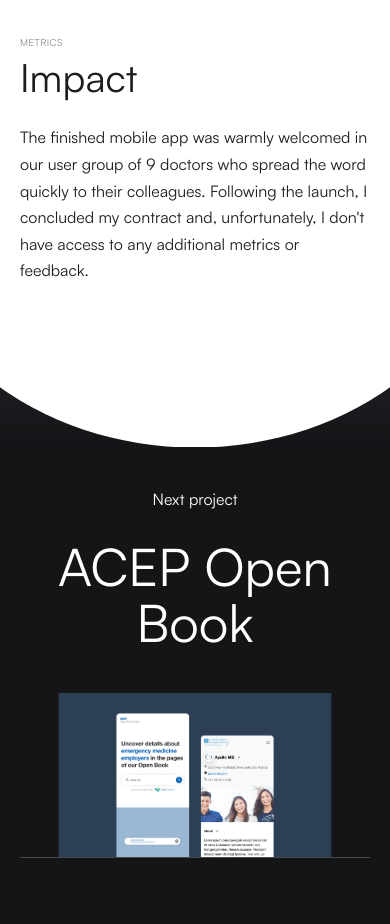
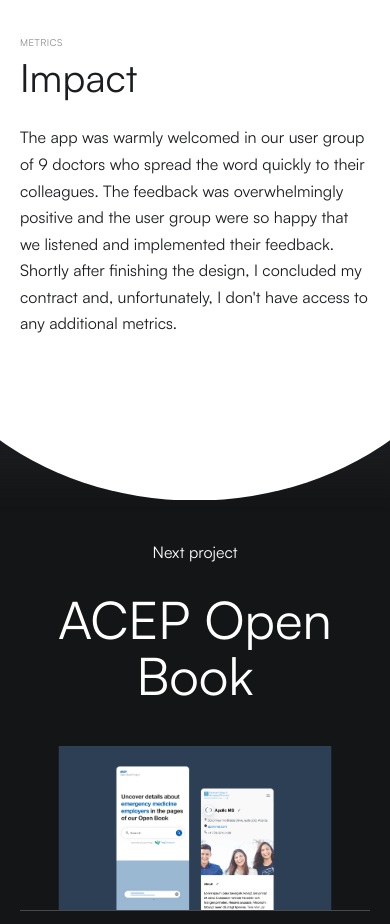
Before and after one commit to susimaestro/Design-website23, a website: page swapee.html in a window 390 px wide. Shown: the part 6640-7564 px from the top of the page. Drawn offline with nearby package versions, Linux system fonts and the light colour scheme; some packages are replaced by stand-ins of ours; a script that the page names is missing.

Commit message:
editing swappe text

```diff
--- a/swapee.html
+++ b/swapee.html
@@ -640,9 +640,11 @@
                     <div class="flex-col">
                         <h5>Metrics</h5>
                         <h2>Impact </h2>
-                        <p>The finished mobile app was warmly welcomed in our user group of 9 doctors who spread the
-                            word quickly to their colleagues. Following the launch, I concluded my contract and,
-                            unfortunately, I don't have access to any additional metrics or feedback.
+                        <p>The app was warmly welcomed in our user group of 9 doctors who spread the
+                            word quickly to their colleagues. The feedback was overwhelmingly positive and the user
+                            group were so happy that we listened and implemented their feedback. Shortly after finishing
+                            the design, I
+                            concluded my contract and, unfortunately, I don't have access to any additional metrics.
                         </p>
                     </div>
                     <div class="flex-col">
```
Also changed, not shown: 2 other files.
